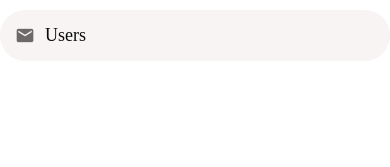
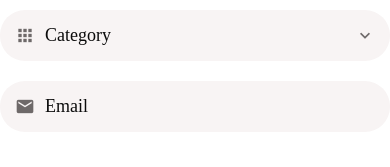
Before and after one commit to gerrcass/DoneWithIt, a React Native app: screen / in a window 390 px wide. Shown: the top 167 px of the page. Built offline with nearby package versions, Linux system fonts and the light colour scheme.

Commit message:
Building a cutom Picker component and making some screen to test it..

```diff
--- a/App.js
+++ b/App.js
@@ -2,10 +2,13 @@
 import AppTextInput from "./app/components/AppTextInput";
 import Screen from "./app/components/Screen";
 
+import AppPicker from "./app/components/AppPicker";
+
 export default function App() {
   return (
     <Screen>
-      <AppTextInput icon="email" placeholder="Users" />
+      <AppPicker icon="apps" placeholder="Category" />
+      <AppTextInput icon="email" placeholder="Email" />
     </Screen>
   );
 }
--- /dev/null
+++ b/app/components/AppPicker.js
@@ -0,0 +1,66 @@
+import React, { useState } from "react";
+import {
+  Button,
+  Modal,
+  StyleSheet,
+  TouchableWithoutFeedback,
+  View,
+} from "react-native";
+import { MaterialCommunityIcons } from "@expo/vector-icons";
+
+import defaultStyles from "../config/styles";
+import AppText from "./AppText";
+import Screen from "./Screen";
+
+export default function AppPicker({
+  icon,
+  placeholder,
+  onPress,
+  ...otherProps
+}) {
+  const [modalVisible, setModalVisible] = useState(false);
+  return (
+    <>
+      <TouchableWithoutFeedback onPress={() => setModalVisible(true)}>
+        <View style={styles.container}>
+          {icon && (
+            <MaterialCommunityIcons
+              name={icon}
+              size={20}
+              color={defaultStyles.colors.medium}
+              style={styles.icon}
+            />
+          )}
+          <AppText style={styles.text}>{placeholder}</AppText>
+          <MaterialCommunityIcons
+            name="chevron-down"
+            size={20}
+            color={defaultStyles.colors.medium}
+          />
+        </View>
+      </TouchableWithoutFeedback>
+      <Modal visible={modalVisible} animationType="slide">
+        <Screen>
+          <Button title="Close" onPress={() => setModalVisible(false)} />
+        </Screen>
+      </Modal>
+    </>
+  );
+}
+
+const styles = StyleSheet.create({
+  container: {
+    backgroundColor: defaultStyles.colors.light,
+    borderRadius: 25,
+    flexDirection: "row",
+    width: "100%",
+    padding: 15,
+    marginVertical: 10,
+  },
+  text: {
+    flex: 1,
+  },
+  icon: {
+    marginRight: 10,
+  },
+});
```
